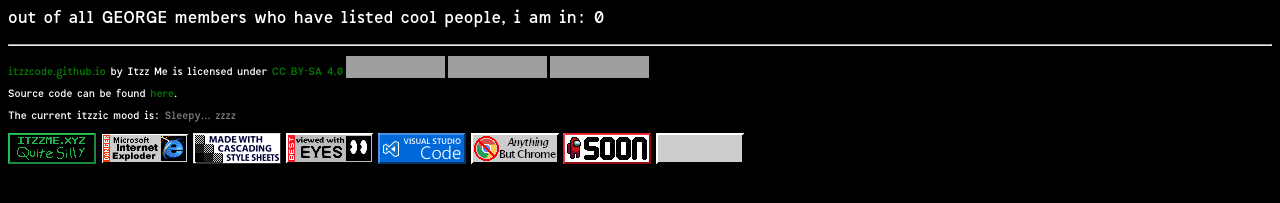
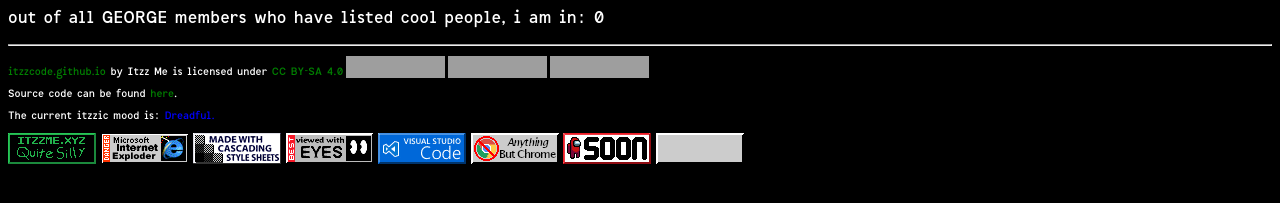
Before and after one commit to ItzzCode/itzzcode.github.io, a Jekyll site: the page built from index.html, in a window 1280 px wide. Shown: the part 426-629 px from the top of the page. Built offline with Jekyll 4.4.1, drawn with Linux system fonts in a browser that asks for light colours; grey boxes are pictures that could not be loaded.

Commit message:
mood change (i really need a better way to do this)

```diff
--- a/_includes/footer.html
+++ b/_includes/footer.html
@@ -3,8 +3,8 @@
 <p xmlns:cc="http://creativecommons.org/ns#" xmlns:dct="http://purl.org/dc/terms/"><a property="dct:title" rel="cc:attributionURL" href="http://itzzcode.github.io">itzzcode.github.io</a> by <span property="cc:attributionName">Itzz Me</span> is licensed under <a href="http://creativecommons.org/licenses/by-sa/4.0/?ref=chooser-v1" target="_blank" rel="license noopener noreferrer" style="display:inline-block;">CC BY-SA 4.0<img style="height:22px!important;margin-left:3px;vertical-align:text-bottom;" src="https://mirrors.creativecommons.org/presskit/icons/cc.svg?ref=chooser-v1"><img style="height:22px!important;margin-left:3px;vertical-align:text-bottom;" src="https://mirrors.creativecommons.org/presskit/icons/by.svg?ref=chooser-v1"><img style="height:22px!important;margin-left:3px;vertical-align:text-bottom;" src="https://mirrors.creativecommons.org/presskit/icons/sa.svg?ref=chooser-v1"></a></p>
 <p>Source code can be found <a href="https://github.com/ItzzCode/itzzcode.github.io">here</a>.</p>
 
-<p>The current itzzic mood is: <span style="color:grey">
-	Sleepy... zzzz
+<p>The current itzzic mood is: <span style="color:blue">
+	Dreadful.
 </span></p>
 
 <!--Badges-->
```
